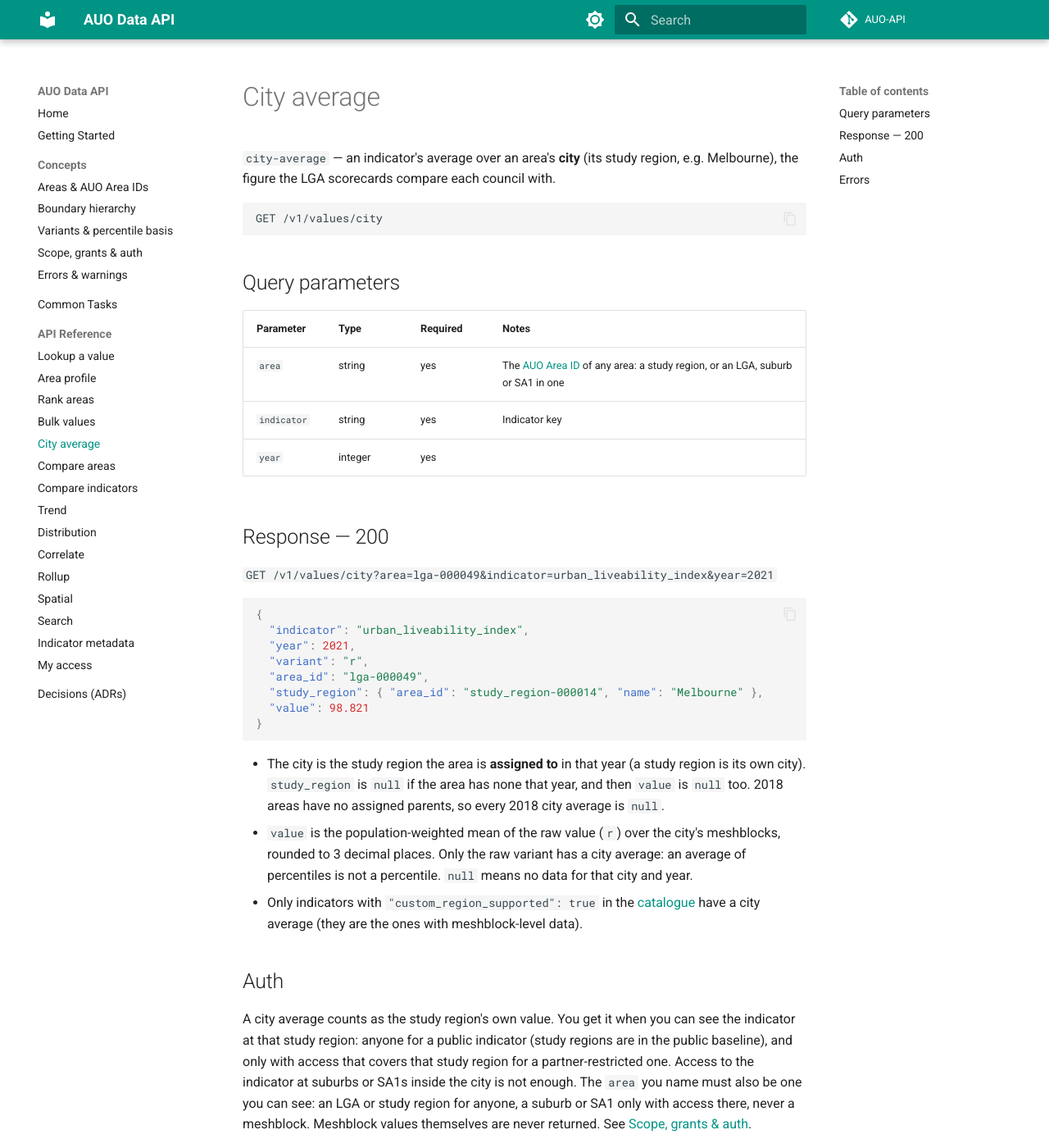
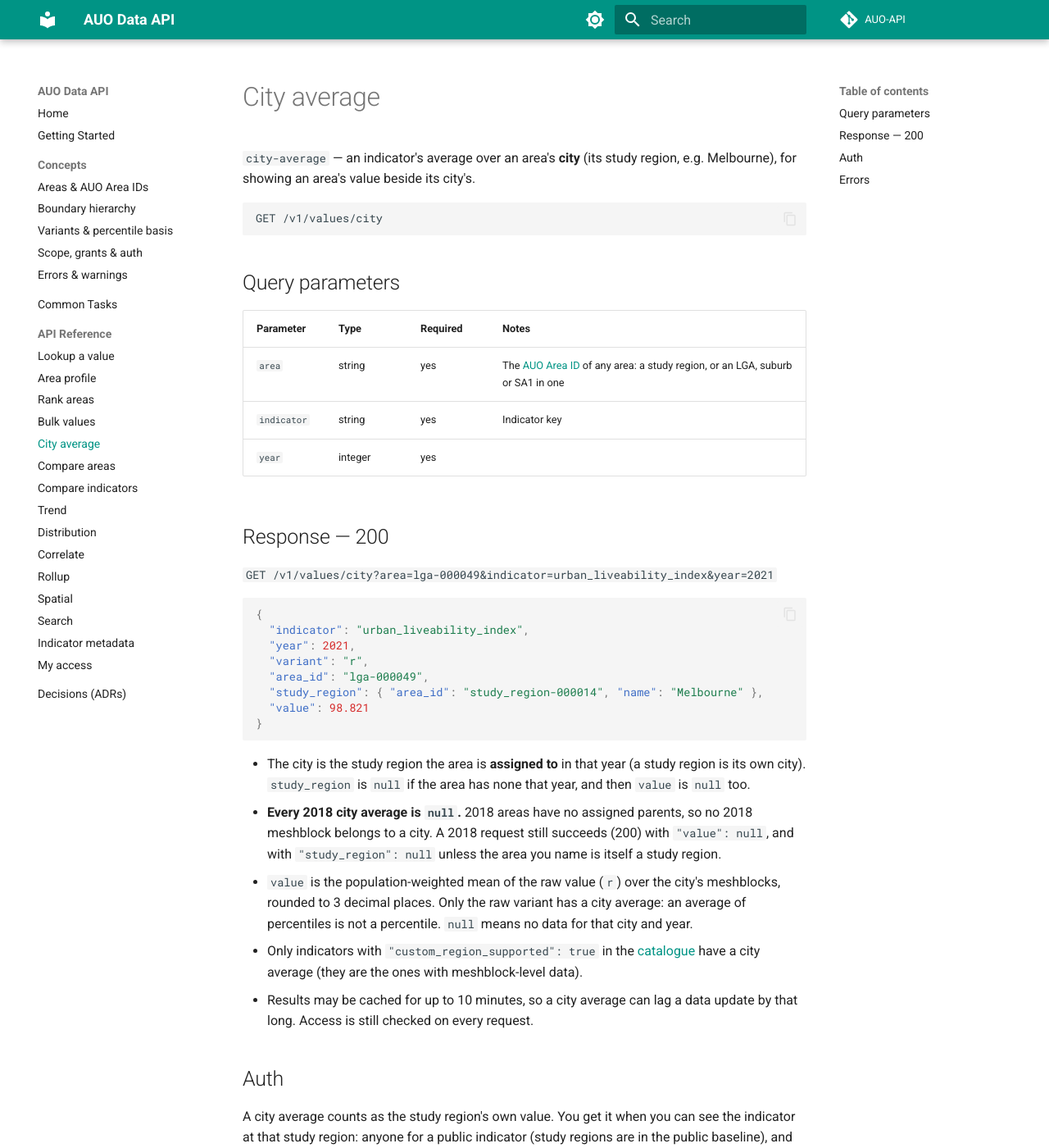
Before and after one commit to Australian-Urban-Observatory/AUO-API-docs, an MkDocs documentation site: the page built from docs/reference/city-average.md, in a window 1280 px wide and 1400 px high. Shown: the whole window at 82% size. Built offline with MkDocs 1.6.1 and Material for MkDocs 9.7.7, drawn with Linux system fonts in a browser that asks for light colours; comment, search, counter and statistics services are not loaded.

Commit message:
fix: city average page without scorecard references, 2018 nulls and caching
Describe the city average on its own terms, state that every 2018 city
average is null (and when study_region is still named), and note that
results may be cached for up to 10 minutes.

Co-Authored-By: Claude Opus 5.5 <noreply@anthropic.com>

````diff
--- a/docs/reference/city-average.md
+++ b/docs/reference/city-average.md
@@ -1,7 +1,7 @@
 # City average
 
 `city-average` — an indicator's average over an area's **city** (its study region, e.g.
-Melbourne), the figure the LGA scorecards compare each council with.
+Melbourne), for showing an area's value beside its city's.
 
 ```
 GET /v1/values/city
@@ -32,12 +32,17 @@ GET /v1/values/city
 
 - The city is the study region the area is **assigned to** in that year (a study region is its
   own city). `study_region` is `null` if the area has none that year, and then `value` is `null`
-  too. 2018 areas have no assigned parents, so every 2018 city average is `null`.
+  too.
+- **Every 2018 city average is `null`.** 2018 areas have no assigned parents, so no 2018
+  meshblock belongs to a city. A 2018 request still succeeds (200) with `"value": null`, and with
+  `"study_region": null` unless the area you name is itself a study region.
 - `value` is the population-weighted mean of the raw value (`r`) over the city's meshblocks,
   rounded to 3 decimal places. Only the raw variant has a city average: an average of
   percentiles is not a percentile. `null` means no data for that city and year.
 - Only indicators with `"custom_region_supported": true` in the
   [catalogue](metadata.md) have a city average (they are the ones with meshblock-level data).
+- Results may be cached for up to 10 minutes, so a city average can lag a data update by that
+  long. Access is still checked on every request.
 
 ## Auth
 
@@ -46,8 +51,7 @@ indicator at that study region: anyone for a public indicator (study regions are
 baseline), and only with access that covers that study region for a partner-restricted one.
 Access to the indicator at suburbs or SA1s inside the city is not enough. The `area` you name
 must also be one you can see: an LGA or study region for anyone, a suburb or SA1 only with access
-there, never a meshblock. Meshblock values
-themselves are never returned. See [Scope, grants & auth](../concepts/scope-and-auth.md).
+there, never a meshblock. Meshblock values themselves are never returned. See [Scope, grants & auth](../concepts/scope-and-auth.md).
 
 ## Errors
 
````
